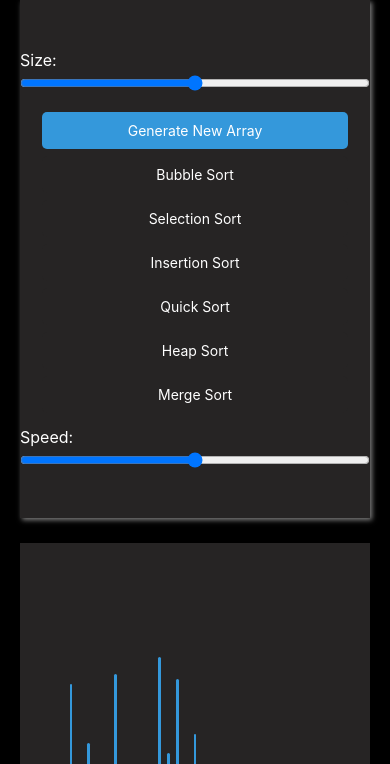
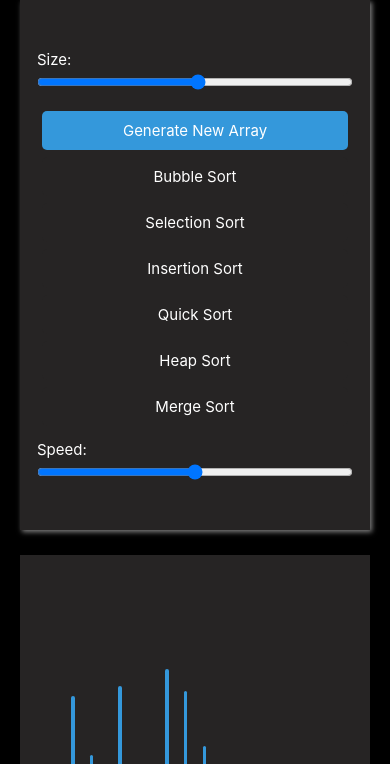
Before and after one commit to omkumarjha/Sorting-Visualizer, a plain HTML site: page index.html in a window 390 px wide. Shown: the top 764 px of the page. Drawn offline with Linux system fonts and the light colour scheme.

Commit message:
Modified responsive code

```diff
--- a/index.html
+++ b/index.html
@@ -12,7 +12,7 @@
         <nav>
             <div class="barSizeRange">
                 <span>Size:</span>
-                <input type="range" class="barSizeRangeInput" min="10" max="60">
+                <input type="range" class="barSizeRangeInput" min="10" max="55">
             </div>
             <ul>
                 <button onclick="init()" class="newArray">Generate New Array</button>
--- a/scripts/main.js
+++ b/scripts/main.js
@@ -62,6 +62,7 @@ Array.from(allSorts).forEach((element)=>{
 // size wale input and speed wale input mai jaise jaise changes hoga waise waise yeh below listeners trigger ho jayenge.
 barSizeRangeInput.addEventListener("input",()=>{
     n = barSizeRangeInput.value;
+    console.log("Triggered.")
     init();
 })
 
@@ -106,22 +107,3 @@ function runalgo(e){
                         break;
     }
 }
-
-
- // Function to perform actions based on screen width
- function handleScreenWidth() {
-    var screenWidth = window.innerWidth || document.documentElement.clientWidth;
-
-    if (screenWidth < 500) {
-        let element = document.querySelector(".barSizeRange");
-        element.innerHTML = `<span>Size:</span>
-        <input type="range" class="barSizeRangeInput" min="10" max="50">`
-    }
-
-  }
-
-  // Initial call to set behavior based on screen width
-  handleScreenWidth();
-
-  // Attach the function to the resize event to update behavior on window resize
-  window.addEventListener('resize', handleScreenWidth);
--- a/style.css
+++ b/style.css
@@ -71,6 +71,8 @@ ul{
     display: flex;
     flex-direction: column;
     color: white;
+    padding: 0px 17px;
+    font-size: 15px;
 }
 
 /* Adding responsive code  */
@@ -95,6 +97,6 @@ ul{
 
 @media(max-width: 500px){
     nav ul button{
-        font-size: 14px;
+        font-size: 15px;
     }
 }
```
